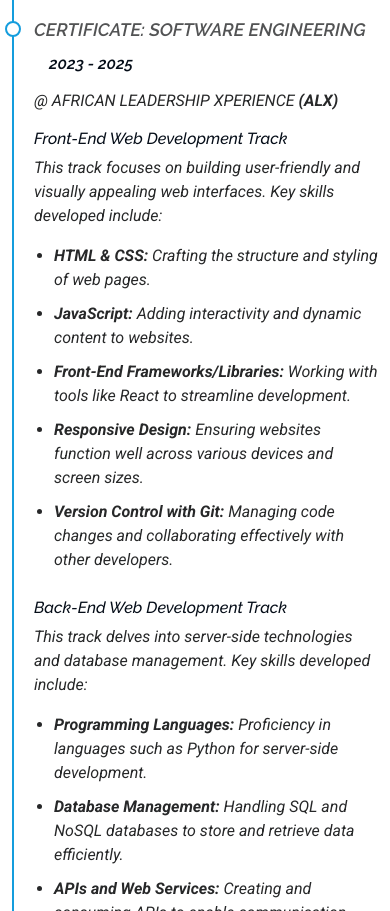
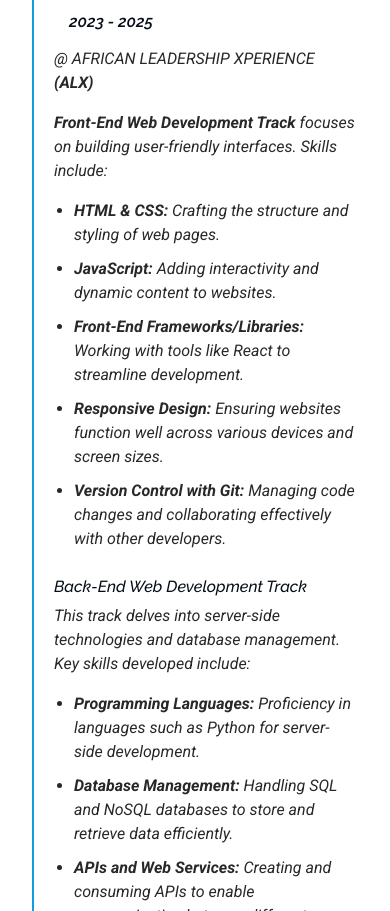
Before and after one commit to FavourAbraham/Personal-Portfolio, a plain HTML site: page index.html in a window 390 px wide. Shown: the part 4750-5661 px from the top of the page. Drawn offline with Linux system fonts and the light colour scheme.

Commit message:
Front End

```diff
--- a/index.html
+++ b/index.html
@@ -283,8 +283,9 @@
               <h5>2023 - 2025</h5>
               <p><em> @ AFRICAN LEADERSHIP XPERIENCE <b>(ALX)</b></em></p>
               <p>
-                <h6>Front-End Web Development Track</h6>
-                <p>This track focuses on building user-friendly and visually appealing web interfaces. Key skills developed include:</p>
+                <p>
+                  <strong>Front-End Web Development Track</strong> focuses on building user-friendly interfaces. Skills include:
+                </p>
                 <ul>
                     <li><strong>HTML & CSS:</strong> Crafting the structure and styling of web pages.</li>
                     <li><strong>JavaScript:</strong> Adding interactivity and dynamic content to websites.</li>
--- a/myassets/CSS/main.css
+++ b/myassets/CSS/main.css
@@ -1283,6 +1283,10 @@ section,
 @media (max-width: 992px) {
   #resume .col-lg-6 {
     flex: 0 0 100%;
-    max-width: 100%; /* Columns stack on smaller screens */
+    max-width: 100%;
   }
+}#resume {
+  max-width: 1200px;
+  margin: 0 auto;
+  padding: 0 20px;
 }
```
